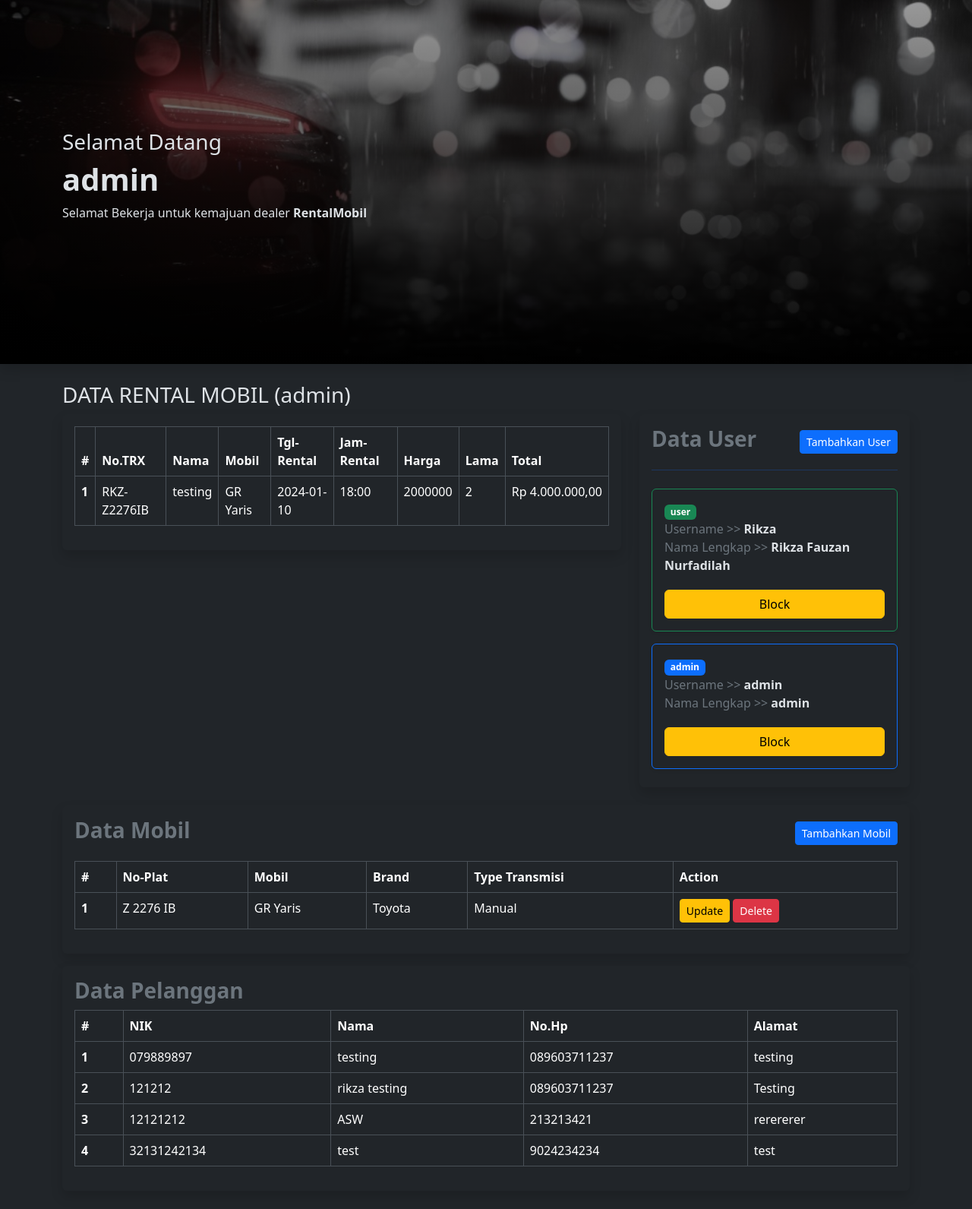
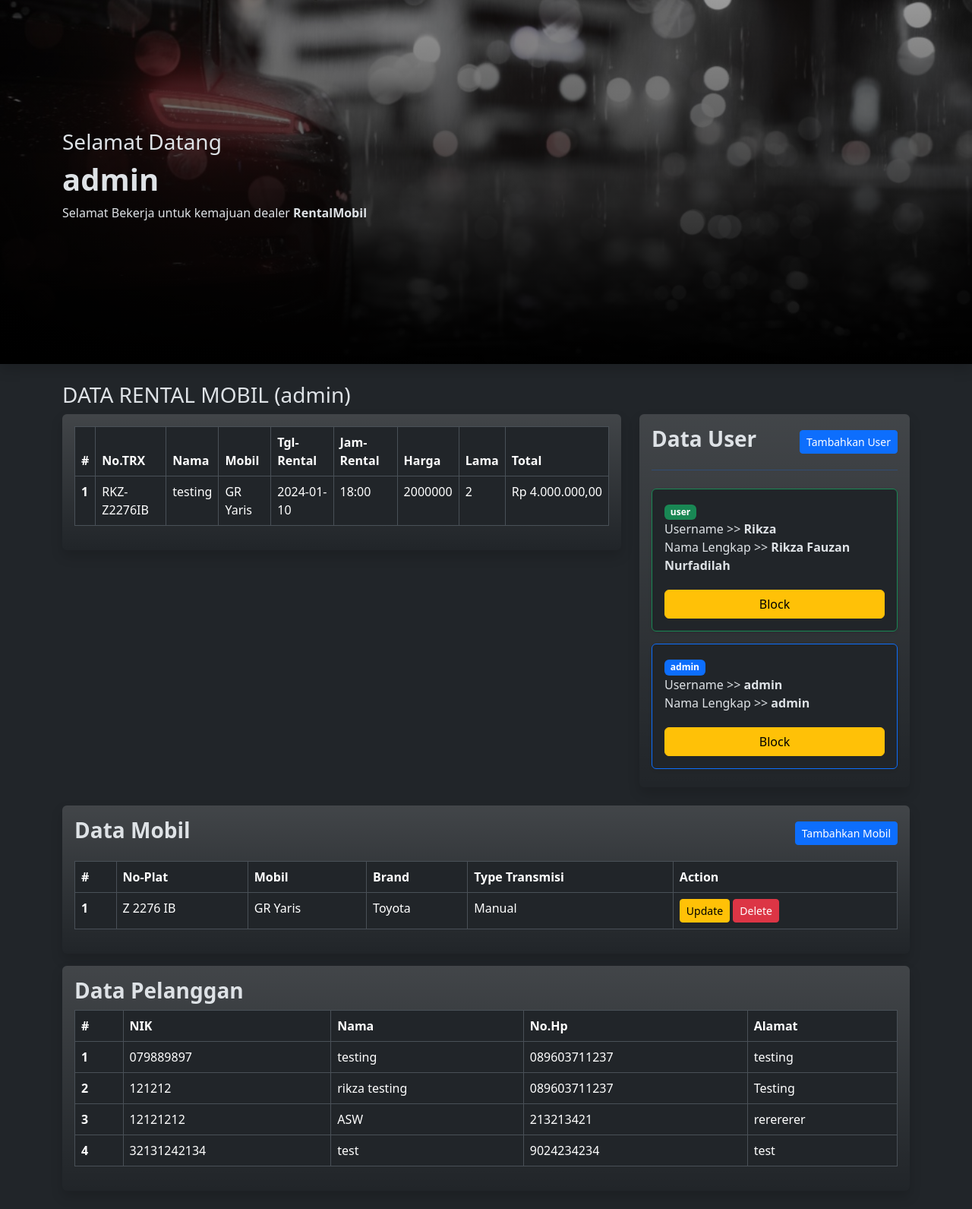
Before and after one commit to rikzafauzannf/UAS_PI_Rikza, a PHP site: page /UAS_PI_Rikza/?role=admin in a window 1280 px wide. Shown: the part 185-1776 px from the top of the page at 76% size. Run offline with PHP 8.4, Linux system fonts and the light colour scheme; a user stored in the database is signed in; data comes from the database, SQL or seed files in the repository.

Commit message:
update ui

```diff
--- a/page/admin/index.php
+++ b/page/admin/index.php
@@ -18,7 +18,7 @@
         <section class="my-2">
             <div class="row">
                 <div class="col-md-8">
-                    <div class="card border border-0 shadow" id="datatransaksi">
+                    <div class="card bg-gradient border border-0 shadow" id="datatransaksi">
                         <div class="card-body">
                             <table class="table table-bordered table-hover">
                                 <thead>
@@ -76,10 +76,10 @@
                     </div>
                 </div>
                 <div class="col-md-4">
-                    <div class="card border border-0 shadow" id="dataUser">
+                    <div class="card bg-gradient border border-0 shadow" id="dataUser">
                         <div class="card-body">
                             <div class="w-100 d-flex justify-content-between align-items-center">
-                                <h3 class="text-secondary fw-bold">Data User</h3>
+                                <h3 class=" fw-bold">Data User</h3>
                                 <button type="button" class="btn btn-sm btn-primary" data-bs-toggle="modal" data-bs-target="#DataUser">
                                     Tambahkan User
                                 </button>
@@ -107,7 +107,7 @@
                                                                         echo 'text-bg-success';
                                                                     }
                                                                     ?>"><?= $row['level_rikza'] ?></span>
-                                                <p class="fw-bold"><span class="text-secondary fw-light">Username >> </span><?= $row['username_rikza'] ?><br><span class="text-secondary fw-light">Nama Lengkap >> </span><?= $row['nama_lengkap_rikza'] ?></p>
+                                                <p class="fw-bold"><span class=" fw-light">Username >> </span><?= $row['username_rikza'] ?><br><span class=" fw-light">Nama Lengkap >> </span><?= $row['nama_lengkap_rikza'] ?></p>
                                                 <a href="?logic=logic&crud=deluser&idfxt=<?= $row['id_user_rikza'] ?>" class="btn btn-md btn-warning mt-1 w-100">Block</a>
                                             </div>
                                         </div>
@@ -123,10 +123,10 @@
         <section class="my-4">
             <div class="row g-3">
                 <div class="col-md-12">
-                    <div class="card border border-0 shadow" id="dataMobil">
+                    <div class="card bg-gradient border border-0 shadow" id="dataMobil">
                         <div class="card-body">
                             <div class="w-100 d-flex justify-content-between align-items-center mb-3">
-                                <h3 class="text-secondary fw-bold">Data Mobil</h3>
+                                <h3 class=" fw-bold">Data Mobil</h3>
                                 <button type="button" class="btn btn-sm btn-primary" data-bs-toggle="modal" data-bs-target="#DataMobil">
                                     Tambahkan Mobil
                                 </button>
@@ -168,9 +168,9 @@
                     </div>
                 </div>
                 <div class="col-md-12">
-                    <div class="card border border-0 shadow" id="dataPelanggan">
+                    <div class="card bg-gradient border border-0 shadow" id="dataPelanggan">
                         <div class="card-body">
-                            <h3 class="text-secondary fw-bold">Data Pelanggan</h3>
+                            <h3 class=" fw-bold">Data Pelanggan</h3>
 
                             <table class="table table-bordered table-hover">
                                 <thead>
--- a/page/admin/modals.php
+++ b/page/admin/modals.php
@@ -2,7 +2,7 @@
 <!-- Modal -->
 <div class="modal fade" id="DataUser" data-bs-backdrop="static" data-bs-keyboard="false" tabindex="-1" aria-labelledby="DataUserLabel" aria-hidden="true">
     <div class="modal-dialog">
-        <div class="modal-content">
+        <div class="modal-content border border-0 bg-gradient">
             <div class="modal-header">
                 <h1 class="modal-title fs-5" id="DataUserLabel">Tambahkan Data User</h1>
                 <button type="button" class="btn-close" data-bs-dismiss="modal" aria-label="Close"></button>
@@ -44,7 +44,7 @@
 <!-- Modal -->
 <div class="modal fade" id="DataMobil" data-bs-backdrop="static" data-bs-keyboard="false" tabindex="-1" aria-labelledby="DataMobilLabel" aria-hidden="true">
     <div class="modal-dialog">
-        <div class="modal-content">
+        <div class="modal-content border border-0 bg-gradient">
             <div class="modal-header">
                 <h1 class="modal-title fs-5" id="DataMobilLabel">Tambahkan Data Mobil</h1>
                 <button type="button" class="btn-close" data-bs-dismiss="modal" aria-label="Close"></button>
@@ -93,7 +93,7 @@
 ?>
     <div class="modal fade" id="UpdateMobile<?= str_replace(' ', '', $data['no_plat_rikza']) ?>" data-bs-backdrop="static" data-bs-keyboard="false" tabindex="-1" aria-labelledby="UpdateMobile<?= str_replace(' ', '', $data['no_plat_rikza']) ?>Label" aria-hidden="true">
         <div class="modal-dialog">
-            <div class="modal-content">
+            <div class="modal-content border border-0 bg-gradient">
                 <div class="modal-header">
                     <h1 class="modal-title fs-5" id="UpdateMobile<?= str_replace(' ', '', $data['no_plat_rikza']) ?>Label">Update Data Mobil <?= $data['no_plat_rikza'] ?> </h1>
                     <button type="button" class="btn-close" data-bs-dismiss="modal" aria-label="Close"></button>
--- a/page/public/index.php
+++ b/page/public/index.php
@@ -22,7 +22,7 @@
             while ($row = mysqli_fetch_assoc($queryMobil)) :
             ?>
                 <div class="col-md-4">
-                    <div class="card border border-0 shadow">
+                    <div class="card border border-0 shadow bg-gradient">
                         <div class="card-body">
                             <div class="row">
                                 <div class="col-md-12">
@@ -43,7 +43,7 @@
             <?php endwhile; ?>
         </div>
         <section class="my-4">
-            <div class="card border border-0 shadow">
+            <div class="card border border-0 shadow bg-gradient">
                 <div class="card-body">
                     <h3>Data Rental Mobil</h3>
                     <table class="table table-bordered table-hover">
```
Also changed, not shown: page/public/rentalStep1.php (+8 -5 lines).
